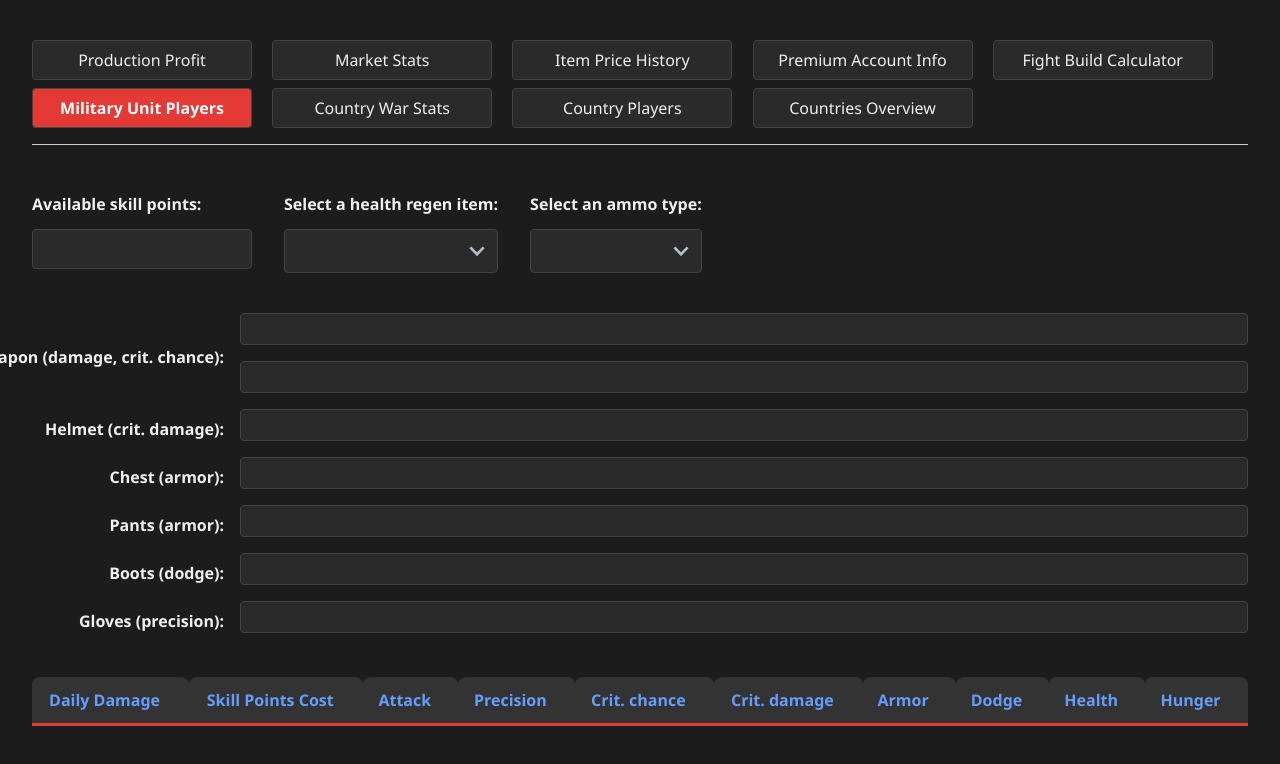
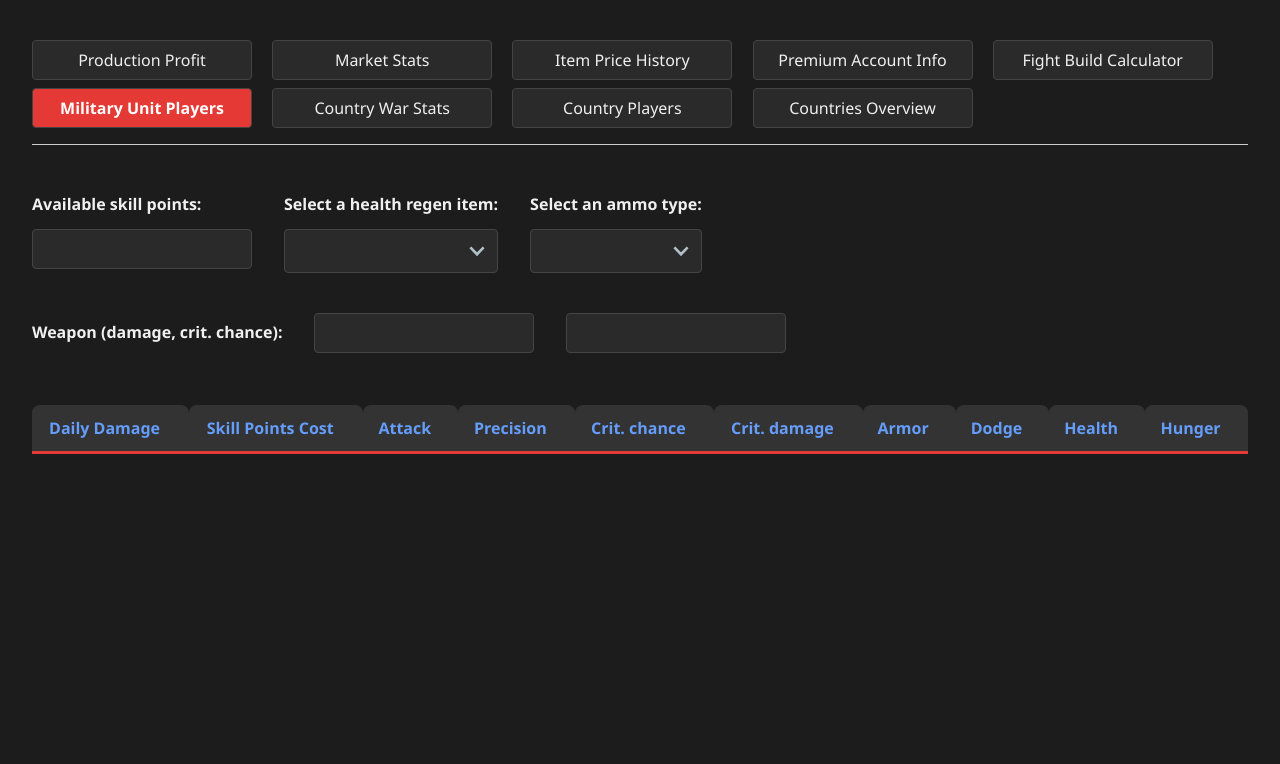
Before and after one commit to coisan/WarEra-Helper, a plain HTML site: page fight_build.html in a window 1280 px wide. Drawn offline with Linux system fonts and the light colour scheme; a script that the page names is missing.

Commit message:
Refactor weapon input fields and remove unused fields

```diff
--- a/fight_build.html
+++ b/fight_build.html
@@ -32,32 +32,12 @@
     </div>
   </div>
 
-  <div class="field-row">
-    <label for="weaponInput">Weapon (damage, crit. chance):</label>
-    <div class="inputs">
+  <div>
+    <div class="row-flex">
+      <label for="spInput">Weapon (damage, crit. chance):</label>
       <input id="weaponDmg"></input>
-      <input id="weaponCritCh"></input>
+      <input id="weaponCrit"></input>
     </div>
-  </div>
-  <div class="field-row">
-    <label for="helmetInput">Helmet (crit. damage):</label>
-    <input id="helmetCritDmg"></input>
-  </div>
-  <div class="field-row">
-    <label for="chestInput">Chest (armor):</label>
-    <input id="chestArmor"></input>
-  </div>
-  <div class="field-row">
-    <label for="pantsInput">Pants (armor):</label>
-    <input id="pantsArmor"></input>
-  </div>
-  <div class="field-row">
-    <label for="bootsInput">Boots (dodge):</label>
-    <input id="bootsDodge"></input>
-  </div>
-  <div class="field-row">
-    <label for="glovesInput">Gloves (precision):</label>
-    <input id="glovesPrec"></input>
   </div>
 
   <div class="table-responsive">
```
